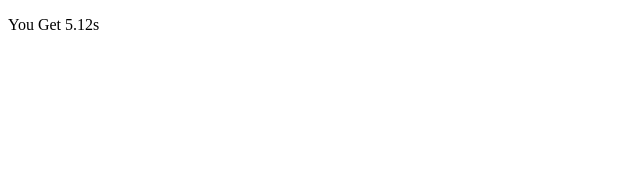
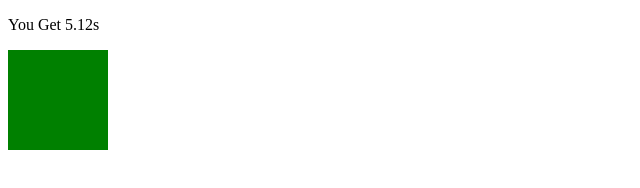
Before and after one commit to chamaxx9zp/Time-to-click, a plain HTML site: page index.html in a window 1280 px wide. Both pictures are taken after a click on the element 58 px from the left and 100 px from the top of the page. Shown: the whole page, without its empty margins (0-640 px from the left). Drawn offline with Linux system fonts and the light colour scheme.

Commit message:
box appear repeatedly

```diff
--- a/index.html
+++ b/index.html
@@ -43,7 +43,8 @@
             var end = new Date().getTime() ;
             var time = (end - start) / 1000 ;
             //alert(time);
-            document.getElementById("time").innerHTML = time + "s"
+            document.getElementById("time").innerHTML = time + "s" ;
+            setTimeout(shapeAppear, Math.random()* 2500);
         }
 
 
```
